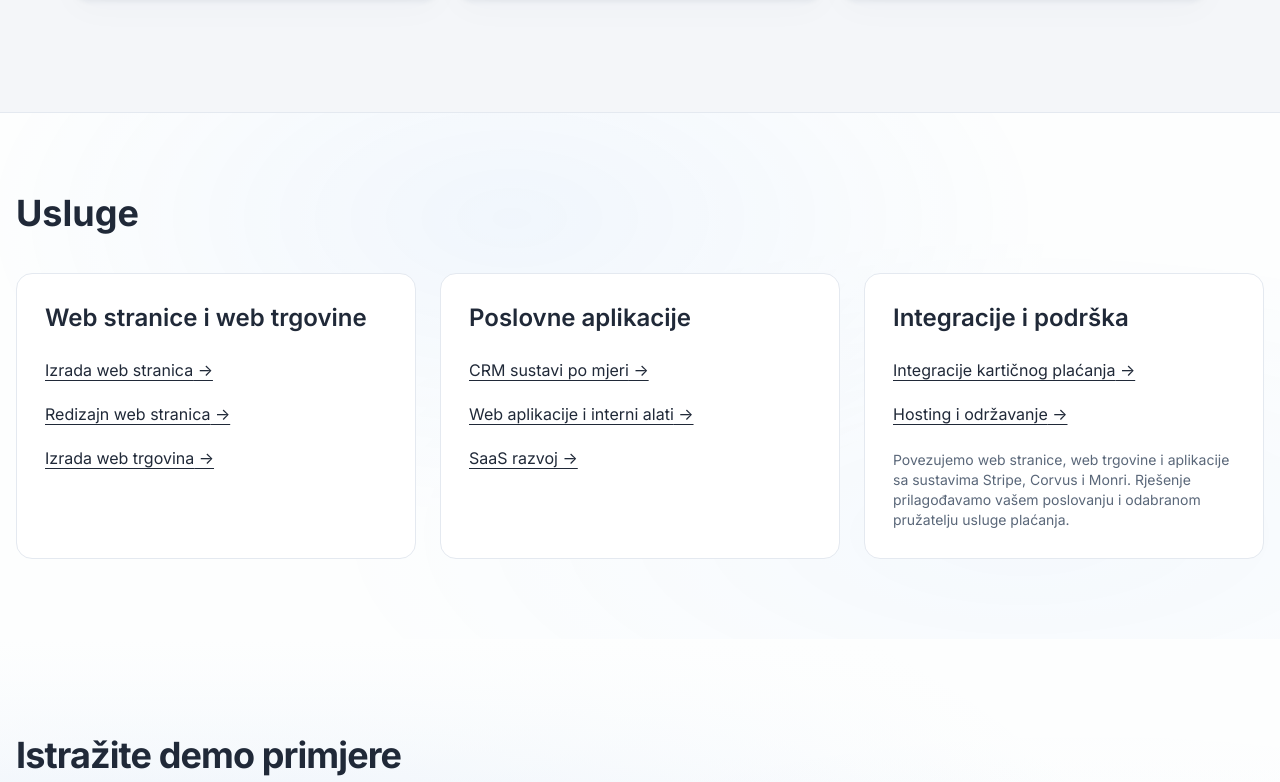
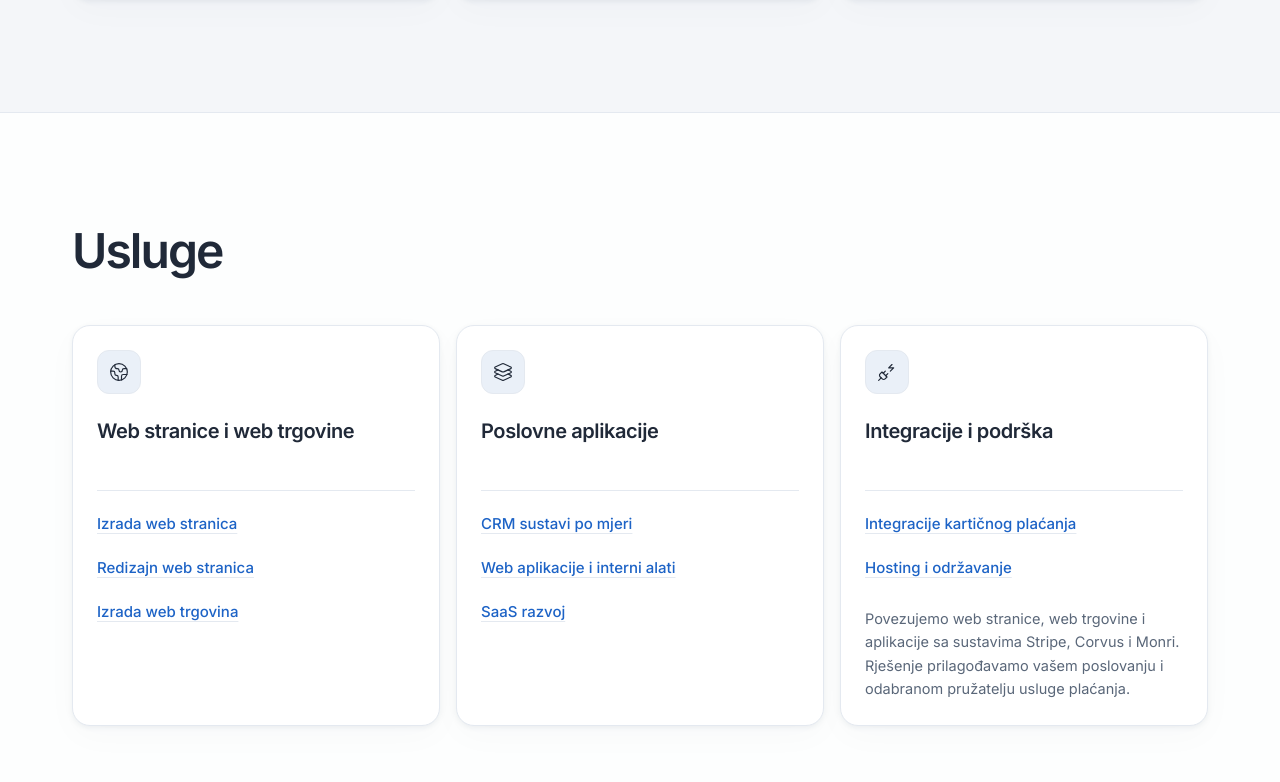
Before and after one commit to antunlink-web/primelink, a React (Vite) app: page / in a window 1280 px wide. Shown: the part 1418-2200 px from the top of the page. Built offline with nearby package versions, Linux system fonts and the light colour scheme.

Commit message:
Redesign homepage services

```diff
--- /dev/null
+++ b/src/components/Services.module.css
@@ -0,0 +1,147 @@
+/* PrimeLink AI Applications: container-x, h-section, 18px cards and icon tiles.
+   Keep the existing service copy and scope the treatment to this section. */
+.section {
+  padding-block: 5rem;
+  background: var(--pl-bg);
+  color: var(--pl-text);
+  font-family: var(--pl-font);
+  font-weight: var(--pl-weight-regular);
+}
+
+.container {
+  width: 100%;
+  max-width: 1200px;
+  margin-inline: auto;
+  padding-inline: 1.25rem;
+}
+
+.heading {
+  margin-bottom: 3rem;
+  font-size: 2.125rem;
+  font-weight: var(--pl-weight-semibold);
+  line-height: 1.08;
+  letter-spacing: var(--pl-tracking-display);
+}
+
+.groups {
+  display: grid;
+  gap: 1rem;
+}
+
+.groups > li {
+  min-width: 0;
+}
+
+.card {
+  height: 100%;
+  padding: 1.5rem;
+  border: 1px solid var(--pl-line);
+  border-radius: 18px;
+  background: var(--pl-card);
+  box-shadow: var(--pl-shadow);
+  transition: transform var(--pl-dur) var(--pl-ease), box-shadow var(--pl-dur) var(--pl-ease);
+}
+
+.icon {
+  display: grid;
+  width: 2.75rem;
+  height: 2.75rem;
+  place-items: center;
+  border: 1px solid var(--pl-line);
+  border-radius: var(--pl-radius);
+  background: var(--pl-hover);
+  color: var(--pl-text);
+}
+
+.title {
+  margin-top: 1.5rem;
+  font-size: 1.25rem;
+  font-weight: var(--pl-weight-semibold);
+  line-height: 1.3;
+  letter-spacing: var(--pl-tracking-title);
+}
+
+.links {
+  margin-top: 1.25rem;
+  padding-top: 0.75rem;
+  border-top: 1px solid var(--pl-line);
+}
+
+.link {
+  display: flex;
+  align-items: center;
+  width: fit-content;
+  min-height: 2.75rem;
+  padding-block: 0.5rem;
+  border-radius: var(--pl-radius-sm);
+  color: var(--pl-link);
+  font-size: 0.9375rem;
+  font-weight: var(--pl-weight-medium);
+  line-height: 1.5;
+  text-decoration: underline;
+  text-decoration-color: var(--pl-line);
+  text-underline-offset: 0.25em;
+  transition: text-decoration-color var(--pl-dur-fast) var(--pl-ease);
+}
+
+.link:hover {
+  text-decoration-color: var(--pl-link);
+}
+
+.link:focus-visible {
+  outline: 2px solid var(--pl-focus);
+  outline-offset: 3px;
+}
+
+.description {
+  margin-top: 1rem;
+  color: var(--pl-muted);
+  font-size: 0.90625rem;
+  line-height: 1.625;
+}
+
+@media (hover: hover) {
+  .card:hover {
+    transform: translateY(-2px);
+    box-shadow: var(--pl-shadow-lift);
+  }
+}
+
+@media (min-width: 640px) {
+  .section {
+    padding-block: 7rem;
+  }
+
+  .container {
+    padding-inline: 2rem;
+  }
+
+  .heading {
+    font-size: 2.75rem;
+  }
+}
+
+@media (min-width: 1024px) {
+  .heading {
+    font-size: 3rem;
+  }
+
+  .groups {
+    grid-template-columns: repeat(3, minmax(0, 1fr));
+  }
+
+  .title {
+    min-height: 2.6em;
+  }
+}
+
+@media (prefers-reduced-motion: reduce) {
+  .card,
+  .link {
+    transition: none;
+  }
+
+  .card:hover {
+    transform: none;
+  }
+}
--- a/src/components/Services.tsx
+++ b/src/components/Services.tsx
@@ -1,18 +1,51 @@
+import { Globe2, Layers3, PlugZap } from "lucide-react";
 import { useTranslation } from "react-i18next";
 import { Link } from "react-router-dom";
 import { getService } from "@/data/services";
-const groups = [["izrada-web-stranica", "redizajn-web-stranice", "izrada-web-trgovina"], ["izrada-crm-sustava", "izrada-web-aplikacija", "saas-razvoj"], ["integracije-karticnog-placanja", "hosting-odrzavanje"]];
+import styles from "./Services.module.css";
+
+const groups = [
+  { icon: Globe2, slugs: ["izrada-web-stranica", "redizajn-web-stranice", "izrada-web-trgovina"] },
+  { icon: Layers3, slugs: ["izrada-crm-sustava", "izrada-web-aplikacija", "saas-razvoj"] },
+  { icon: PlugZap, slugs: ["integracije-karticnog-placanja", "hosting-odrzavanje"] },
+];
+
 export default function Services() {
- const { t, i18n } = useTranslation();
- return (
-  <section id="services" className="py-20 bg-background relative overflow-hidden">
-   <div aria-hidden="true" className="pointer-events-none absolute inset-0 bg-[image:var(--gradient-mesh)] opacity-50" />
-   <div className="container mx-auto px-4 relative z-10">
-    <h2 className="text-3xl md:text-4xl font-bold mb-10 motion-safe:animate-fade-in">{t('approved.services')}</h2>
-    <div className="grid md:grid-cols-3 gap-6">
-     {groups.map((slugs,i)=><div key={i} className="rounded-2xl border border-border bg-card p-7"><h3 className="text-2xl font-semibold mb-6">{t(`approved.groups.${i}`)}</h3><ul className="space-y-5">{slugs.map(slug=><li key={slug}><Link to={`/${slug}`} className="text-foreground hover:text-primary underline underline-offset-4">{getService(slug,i18n.language)?.navTitle} →</Link></li>)}</ul>{i===2 && <p className="text-sm text-muted-foreground mt-6">{t('servicesGrid.items.integracije-karticnog-placanja.description')}</p>}</div>)}
-    </div>
-   </div>
-  </section>
- );
+  const { t, i18n } = useTranslation();
+
+  return (
+    <section id="services" aria-labelledby="services-heading" className={styles.section}>
+      <div className={styles.container}>
+        <h2 id="services-heading" className={styles.heading}>{t("approved.services")}</h2>
+        <ul className={styles.groups}>
+          {groups.map(({ icon: Icon, slugs }, index) => (
+            <li key={slugs[0]}>
+              <article className={styles.card} aria-labelledby={`service-group-${index}`}>
+                <span className={styles.icon} aria-hidden="true">
+                  <Icon size={20} strokeWidth={1.4} />
+                </span>
+                <h3 id={`service-group-${index}`} className={styles.title}>
+                  {t(`approved.groups.${index}`)}
+                </h3>
+                <ul className={styles.links}>
+                  {slugs.map((slug) => (
+                    <li key={slug}>
+                      <Link to={`/${slug}`} className={styles.link}>
+                        {getService(slug, i18n.language)?.navTitle}
+                      </Link>
+                    </li>
+                  ))}
+                </ul>
+                {index === 2 && (
+                  <p className={styles.description}>
+                    {t("servicesGrid.items.integracije-karticnog-placanja.description")}
+                  </p>
+                )}
+              </article>
+            </li>
+          ))}
+        </ul>
+      </div>
+    </section>
+  );
 }
```
